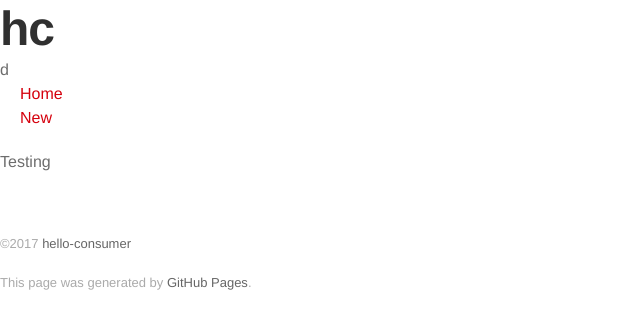
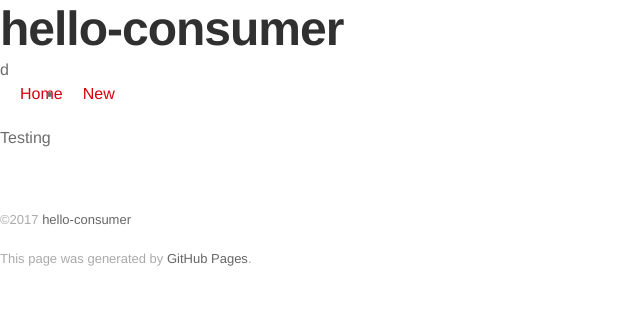
Before and after one commit to hello-consumer/hello-consumer.github.io, a Jekyll site: the page built from index.md, in a window 1280 px wide. Shown: the top 329 px of the page, without its empty margins (0-640 px from the left). Built offline with Jekyll 4.4.1, drawn with Linux system fonts in a browser that asks for light colours; some web fonts are replaced; our own code applies the rules of GitHub Pages for plain Markdown files.

Commit message:
Added display flex to nav

```diff
--- a/_config.yml
+++ b/_config.yml
@@ -1,2 +1,2 @@
-title: hc
+title: hello-consumer
 description: d
--- a/_layouts/default.html
+++ b/_layouts/default.html
@@ -17,6 +17,7 @@
     <header>
         <h1>{{ site.title | default: site.github.repository_name }}</h1>
         <sub>{{ site.description | default: site.github.project_tagline }}</sub>
+        <nav>
             <ul>
                 {% for p in site.pages | sort:order %}
                 {% unless p.url contains '.css' %}
@@ -26,6 +27,7 @@
                 {% endunless %}
                 {% endfor %}
             </ul>
+        </nav>
     </header>
     <main> {{ content }} </main>
     <footer>
--- a/_sass/theme.scss
+++ b/_sass/theme.scss
@@ -39,6 +39,10 @@ header {
         line-height: 1.3;
         color: #aaa;
         letter-spacing: -1px;
+    }
+    nav > ul{
+        display: flex;
+        flex-direction: row;
     }
 }
 
```
Lines whose indentation alone changed are shown as unchanged.
